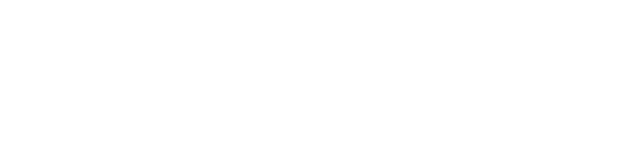
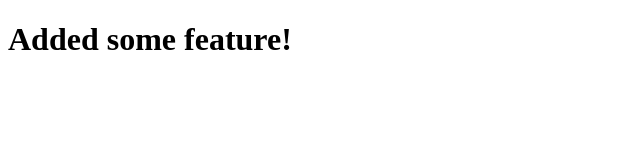
Before and after one commit to MiguelGarcia98GitHub/prueba_repo_web, a plain HTML site: page index.html in a window 1280 px wide. Shown: the whole page, without its empty margins (0-640 px from the left). Drawn offline with Linux system fonts and the light colour scheme.

Commit message:
Added some feature

```diff
--- a/index.html
+++ b/index.html
@@ -6,5 +6,7 @@
     <meta name="viewport" content="width=device-width, initial-scale=1.0" />
     <title>Document</title>
   </head>
-  <body></body>
+  <body>
+    <h1>Added some feature!</h1>
+  </body>
 </html>
```
Also changed, not shown: 1 other file.
